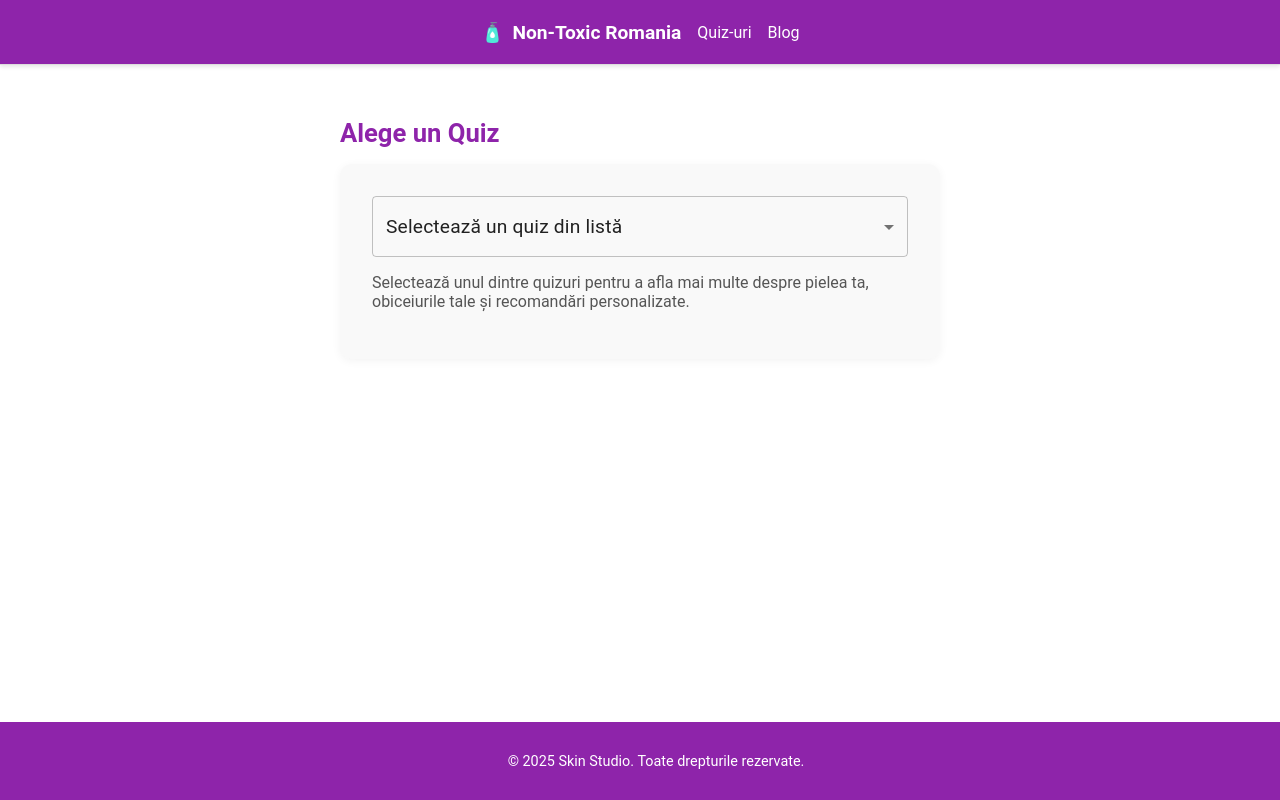
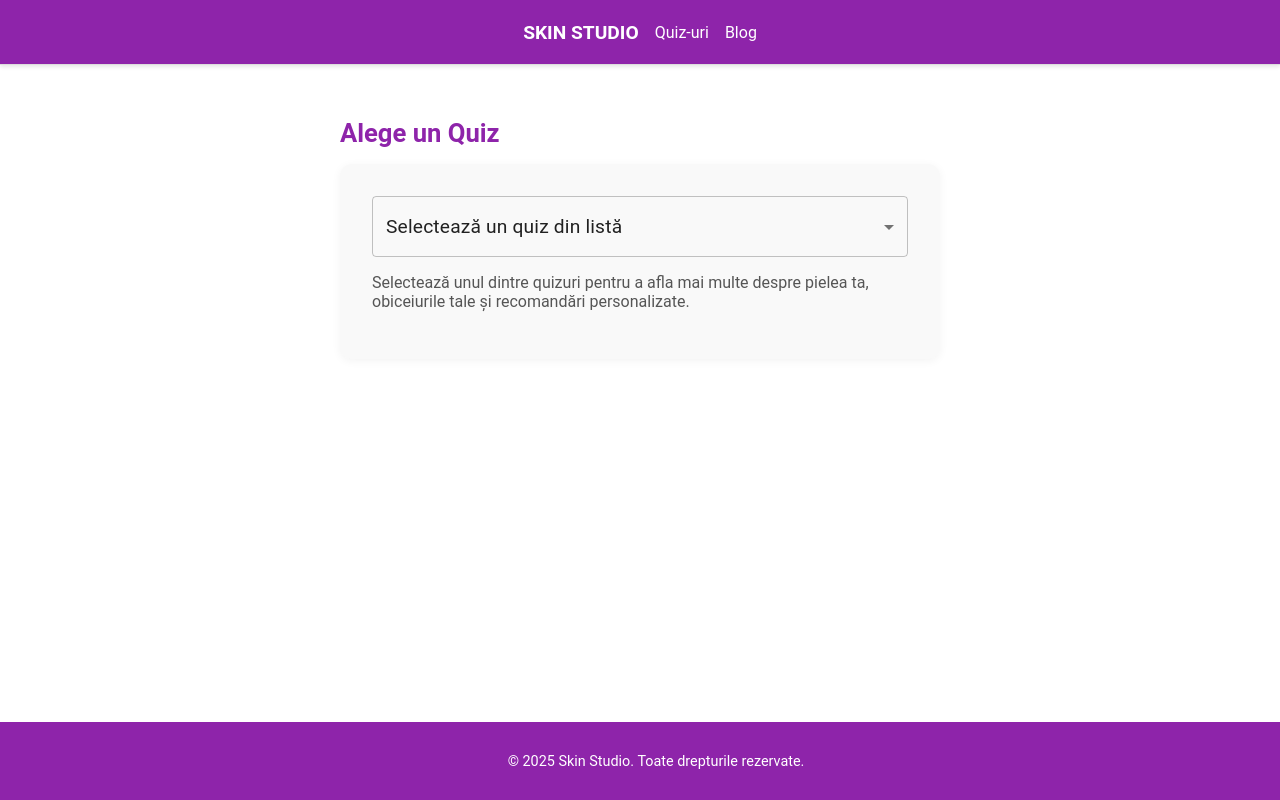
Before and after one commit to Ahnha/quiz, a React (Create React App) app: page /#/quiz in a window 1280 px wide. Shown: the top 800 px of the page. Built offline with nearby package versions, Linux system fonts and the light colour scheme.

Commit message:
remove non toxic romania

```diff
--- a/src/pages/components/Navbar.tsx
+++ b/src/pages/components/Navbar.tsx
@@ -6,7 +6,7 @@ const Navbar: React.FC = () => (
     <header className="navbar">
         <div className="navbar-container">
             <Link to="/" className="navbar-logo">
-                <span>🧴</span> Non-Toxic Romania
+                SKIN STUDIO
             </Link>
             <nav className="navbar-links">
                 <Link to="/quiz">Quiz-uri</Link>
```
